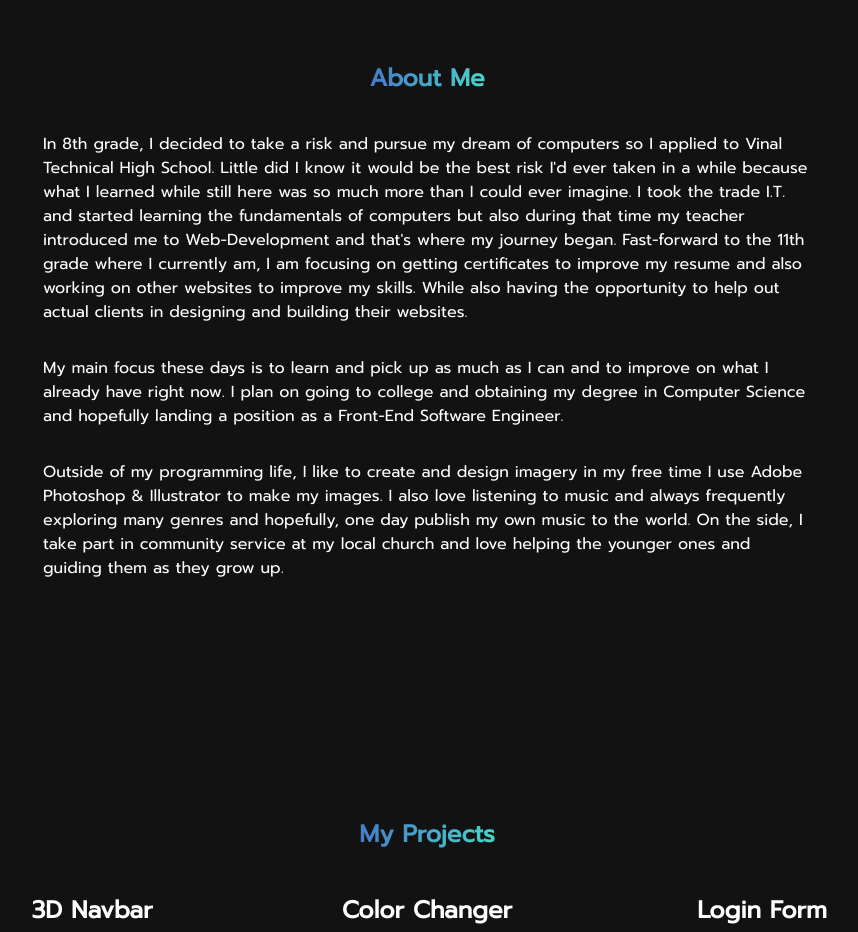
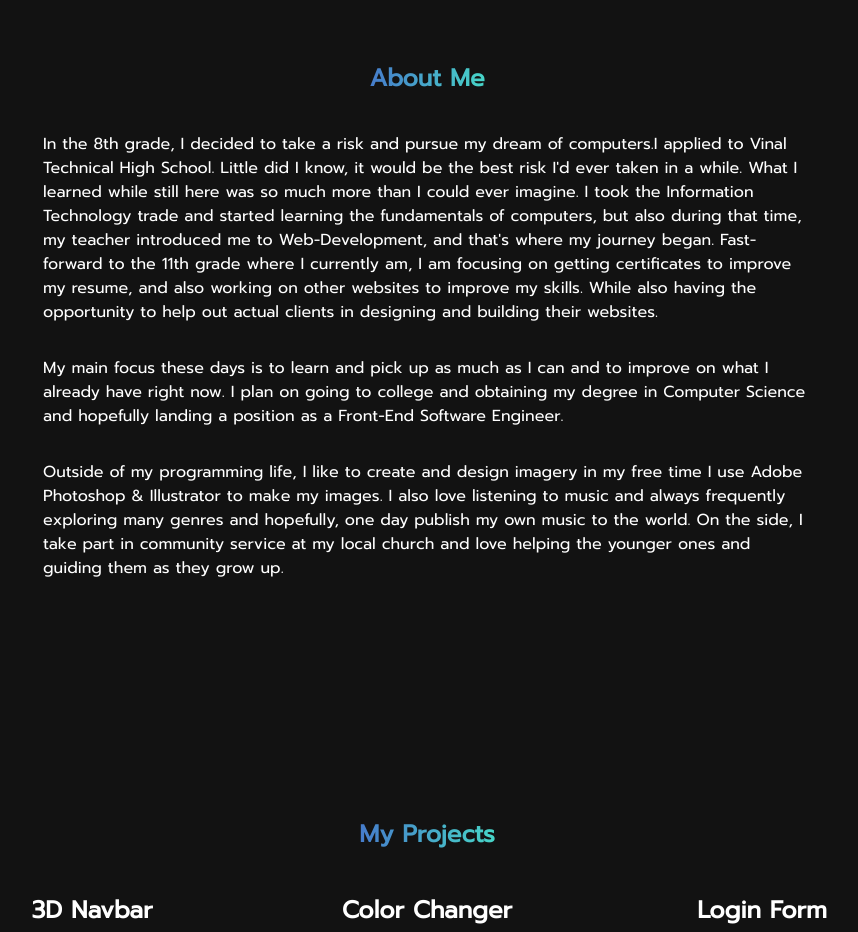
Before and after one commit to hlee100/My-Portfolio-v1, a plain HTML site: page index.html in a window 1280 px wide. Shown: the part 860-1792 px from the top of the page, without its empty margins (213-1071 px from the left). Drawn offline with Linux system fonts and the light colour scheme.

Commit message:
Updated bio

```diff
--- a/index.html
+++ b/index.html
@@ -21,7 +21,7 @@
 
     <section class="aboutme">
         <h1 class="hover-underline-animation" id="aboutme">About Me</h1>
-        <p>In 8th grade, I decided to take a risk and pursue my dream of computers so I applied to Vinal Technical High School. Little did I know it would be the best risk I'd ever taken in a while because what I learned while still here was so much more than I could ever imagine. I took the trade I.T. and started learning the fundamentals of computers but also during that time my teacher introduced me to Web-Development and that's where my journey began. Fast-forward to the 11th grade where I currently am, I am focusing on getting certificates to improve my resume and also working on other websites to improve my skills. While also having the opportunity to help out actual clients in designing and building their websites.</p>
+        <p>In the 8th grade, I decided to take a risk and pursue my dream of computers.I applied to Vinal Technical High School. Little did I know, it would be the best risk I'd ever taken in a while. What I learned while still here was so much more than I could ever imagine. I took the Information Technology trade and started learning the fundamentals of computers, but also during that time, my teacher introduced me to Web-Development, and that's where my journey began. Fast-forward to the 11th grade where I currently am, I am focusing on getting certificates to improve my resume, and also working on other websites to improve my skills. While also having the opportunity to help out actual clients in designing and building their websites.</p>
 
         <p>My main focus these days is to learn and pick up as much as I can and to improve on what I already have right now. I plan on going to college and obtaining my degree in Computer Science and hopefully landing a position as a Front-End Software Engineer.</p>
 
```
